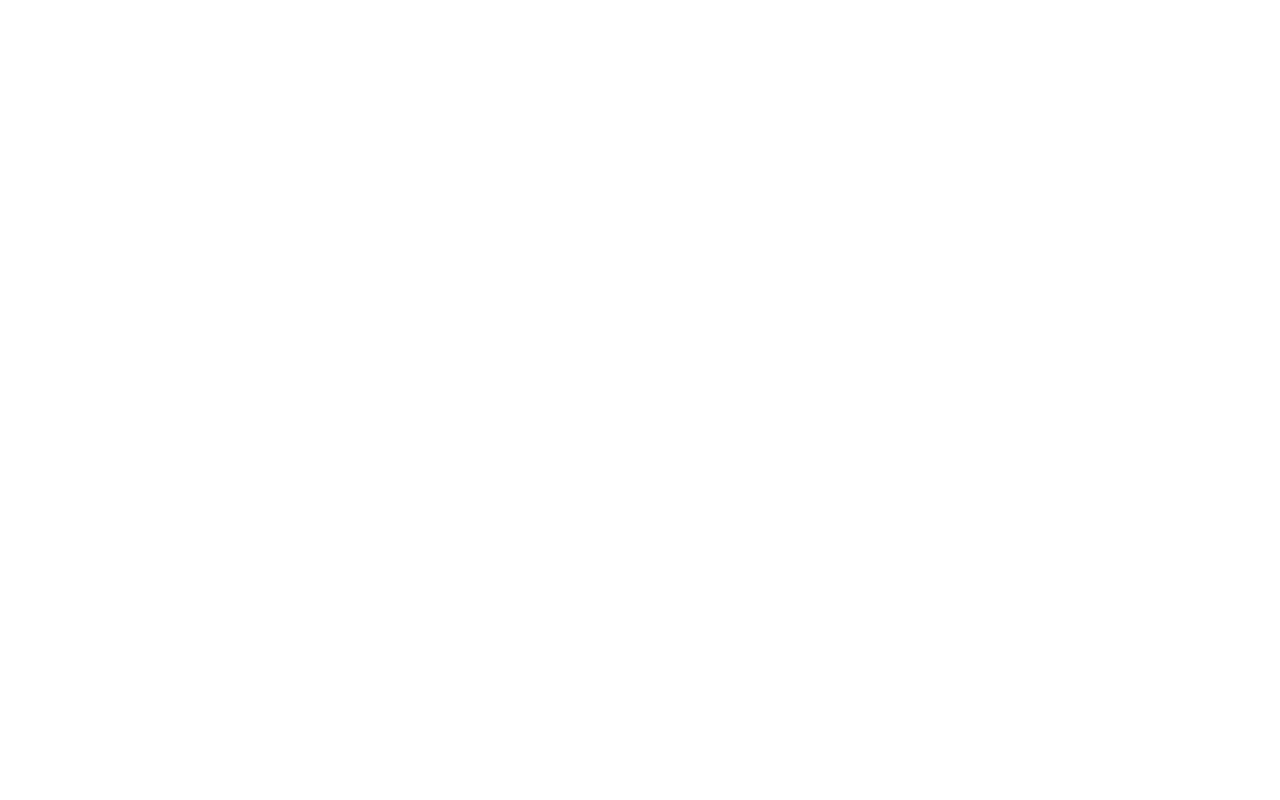
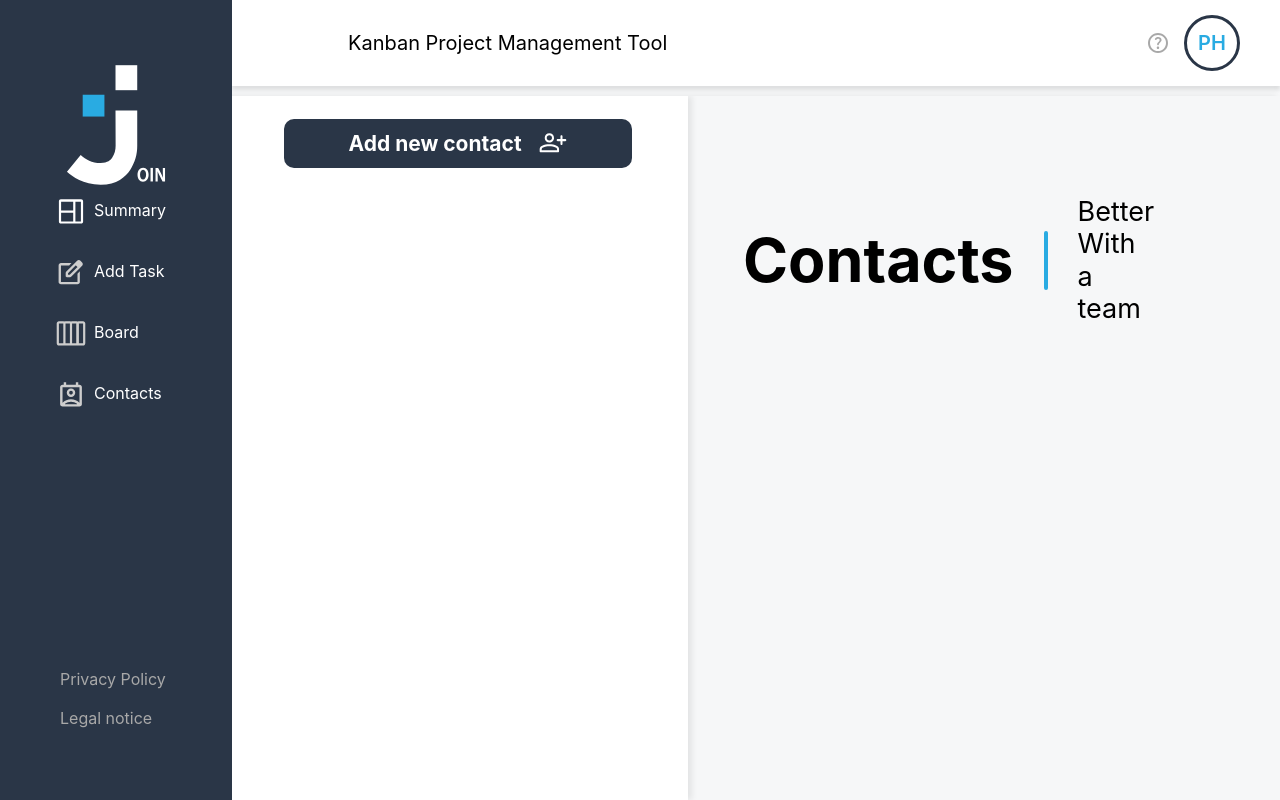
Before and after one commit to Marcel-Goehn/Join-Dashboard, a plain HTML site: page html/contacts.html in a window 1280 px wide. Drawn offline with Linux system fonts and the light colour scheme; no server answers; a web font is replaced by a local one.

Commit message:
added start of contactpage and some logic

```diff
--- a/html/contacts.html
+++ b/html/contacts.html
@@ -0,0 +1,75 @@
+<!DOCTYPE html>
+<html lang="en">
+<head>
+    <meta charset="UTF-8">
+    <meta name="viewport" content="width=device-width, initial-scale=1.0">
+    <title>Contacts</title>
+    <link rel="stylesheet" href="../styles/styleTemp.css">
+    <link rel="stylesheet" href="../styles/header.css">
+    <link rel="stylesheet" href="../styles/sidebar.css">
+    <link rel="stylesheet" href="../styles/contacts.css">
+
+</head>
+<body onload="showContacts('Anna Wiese')">
+    <header>
+        <div id="headerContent">
+            <span>Kanban Project Management Tool</span>
+            <div id="headerIconDiv">
+                <img id="headerInfoIcon" src="../assets/img/help.svg" alt="infoIcon">
+                <div id="shorthandNameDiv">
+                    <span class="short-hand-name">PH</span>
+                </div>
+            </div>
+        </div>
+    </header>
+    <div id="stickyContactsContent">
+        <div id="stickyContacts">
+            <button id="addNewContactBtn"><div id="buttonContent">Add new contact <img src="../assets/img/person_add.svg"></div></button>
+            <div id="contactNameDiv"></div>
+        </div>
+    </div>
+
+    <div id="contentLimiter">
+        <div id="contactInfo">
+            <div id="contactHeadlineDiv">
+                <h1>Contacts</h1>
+                <div class="divider"></div>
+                <p>Better With a team</p>
+            </div>
+        </div>
+    </div>
+
+
+
+        <div id="sidebar">
+            <div id="sidebarLogoDiv">
+                <img id="sidebarJoinLogo" src="../assets/img/sidebar/logoReversed.svg" alt="Join Logo">
+            </div>
+            <div id="navLinksDiv">
+                <a href="#summary" class="sidebarLink">
+                    <img class="sidebarIcon" src="../assets/img/summary/summary.svg" alt="summaryIcon">
+                    Summary
+                </a>
+                <a href="#addTask" class="sidebarLink">
+                    <img class="sidebarIcon" src="../assets/img/sidebar/addtask.svg" alt="addTaskIcon">
+                    Add Task
+                </a>
+                <a href="#board" class="sidebarLink">
+                    <img class="sidebarIcon" src="../assets/img/sidebar/board.svg" alt="boardIcon">
+                    Board
+                </a>
+                <a href="#contacts" class="sidebarLink">
+                    <img class="sidebarIcon" src="../assets/img/sidebar/contacts.svg" alt="contactsIcon">
+                    Contacts
+                </a>
+            </div>
+            <div id="legalAndPolicyDiv">
+                <a href="#policy" class="policyLink">Privacy Policy</a>
+                <a href="#legal" class="policyLink">Legal notice</a>
+            </div>
+        </div>
+    </div>
+
+    <script src="../scripts/contacts.js"></script>
+</body>
+</html>
--- /dev/null
+++ b/scripts/contacts.js
@@ -0,0 +1,45 @@
+const databaseLinkRef = "https://join---database-default-rtdb.europe-west1.firebasedatabase.app/users.json";
+const contactDiv = document.getElementById("contactNameDiv");
+
+async function fetchData(){
+    const response = await fetch(databaseLinkRef);
+    const data = await response.json();
+    console.log(data);
+    return data;
+}
+
+
+
+
+async function sortContacts(user){
+    const users = await fetchData();
+    Object.entries(users[user].contacts).sort((a,b) => a.name.toLowerCase().localeCompare(b.name.toLowerCase()));
+    return users;
+}
+
+
+function renderContacts(users, user){
+    let previousLetter = "";
+    Object.keys(users[user].contacts).forEach((contact)=>{
+        if(contact.charAt(0).localeCompare(previousLetter) > 0){
+            contactDiv.innerHTML += letterTemp(contact.charAt(0).toUpperCase);
+            previousLetter = contact.charAt(0);
+        }
+        contactDiv.innerHTML += contactTemp(users[user][contact].email, contact, users[user][contact].phone);
+
+    })
+
+}
+
+function shorthandName(name){
+    return name.split(" ").map(partName => partName[0].toUpperCase()).join("");
+}
+
+function openContact(email, name, phone){
+
+}
+
+async function showContacts(user){
+    const sortedUsers = await sortContacts(user);
+    renderContacts(sortedUsers, user);
+}
--- /dev/null
+++ b/styles/contacts.css
@@ -0,0 +1,89 @@
+
+
+#stickyContactsContent{
+    width: calc(100% - 232px);
+    position: relative;
+    overflow: hidden;
+    display: flex;
+    box-shadow: -4px 0px 6px 0px #00000014;
+    position: absolute;
+    top:96px;
+    left:232px;
+    height: calc(100vh - 96px);
+}
+
+#stickyContacts{
+    position: sticky;
+    width: 456px;
+    padding: 22.5px 52px;
+    background-color: white;
+    box-shadow: 4px 0px 6px 0px #00000014;
+}
+
+#contentLimiter{
+    display: flex;
+    margin-left: 688px;
+    width: calc(100% - 688px);
+    height: 100%;
+}
+
+#addNewContactBtn{
+    padding: 12px 64.5px;
+    background-color:#2A3647;
+    color:white;
+    border-radius: 10px;
+    text-align: center;
+    font-size: 21px;
+    font-weight: 700;
+}
+
+#addNewContactBtn img{
+    width: 30px;
+    height: 20px;
+}
+
+#buttonContent{
+    display: flex;
+    justify-content: center;
+    align-items: center;
+    gap: 16px;
+}
+
+#contactInfo{
+    padding-left: 55px;
+    padding-top: 110px;
+    padding-right: 128px;
+    max-width: 1440px;
+    margin-inline: auto;
+
+}
+
+#contactHeadlineDiv{
+    display: flex;
+    justify-content: center;
+    align-items: center;
+    width: 100%;
+}
+
+.divider{
+    height: 59px;
+    border: 2px solid #29ABE2;
+    margin: 0 30px;
+    border-radius: 10px;
+}
+
+#contactHeadlineDiv h1{
+    font-size: 61px;
+    font-weight: 700;
+}
+
+#contactHeadlineDiv p{
+    font-size: 27px;
+    font-weight: 400;
+}
+
+@media(max-width > 1440) {
+    #contentLimiter{
+        justify-content: center;
+    }
+}
--- a/styles/signUp.css
+++ b/styles/signUp.css
@@ -25,8 +25,6 @@ a{
 }
 #formContent{
     background-color: #FFFFFF;
-    width: 598px;
-    height: 630px;
     border-radius: 30px;
     box-shadow: 0px 0px 3px 5px rgba(42,54,71,0.02);
     padding: 48px 88px;
```
Also changed, not shown: scripts/contactTemp.js (added, +21 -0 lines).
